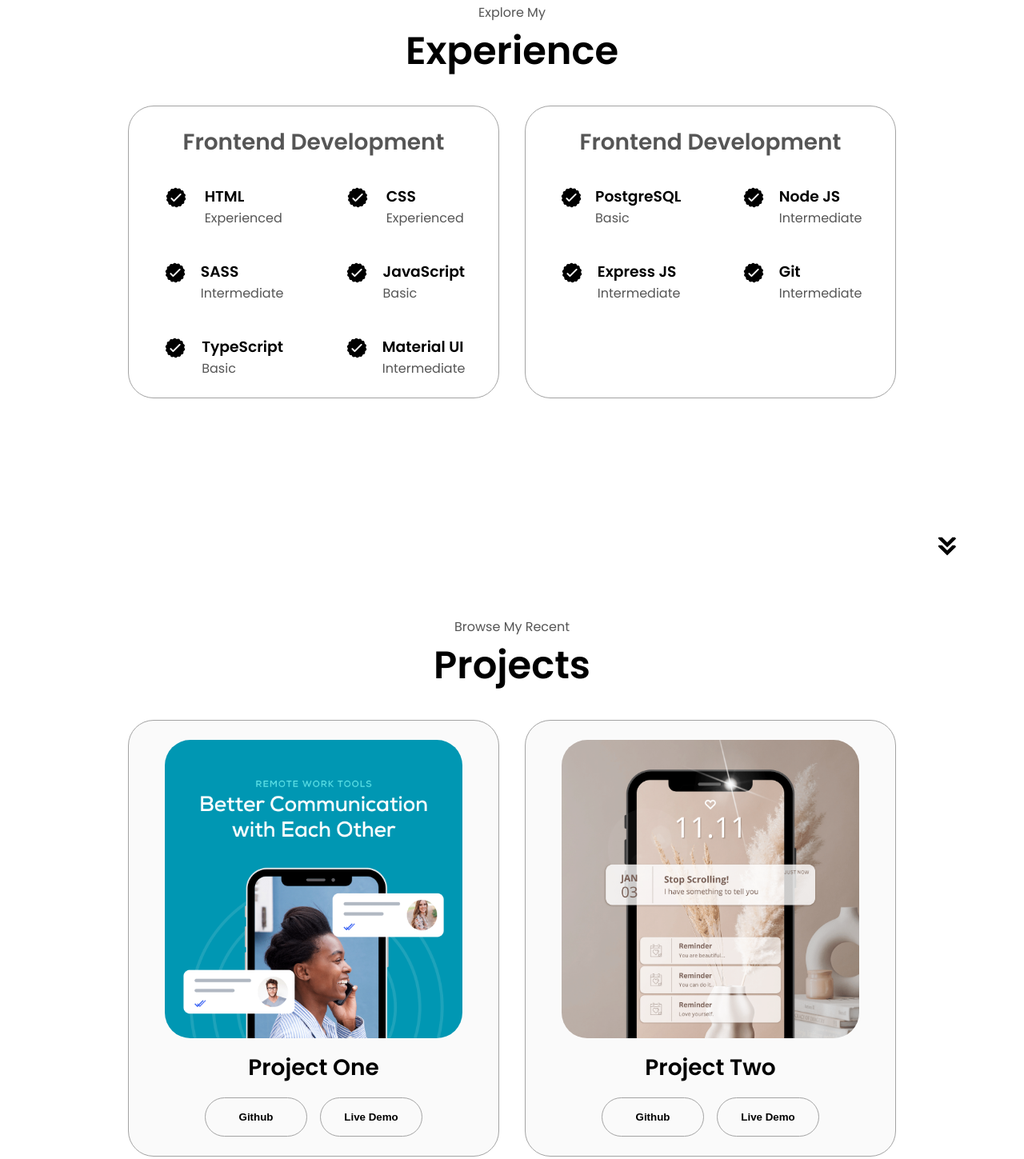
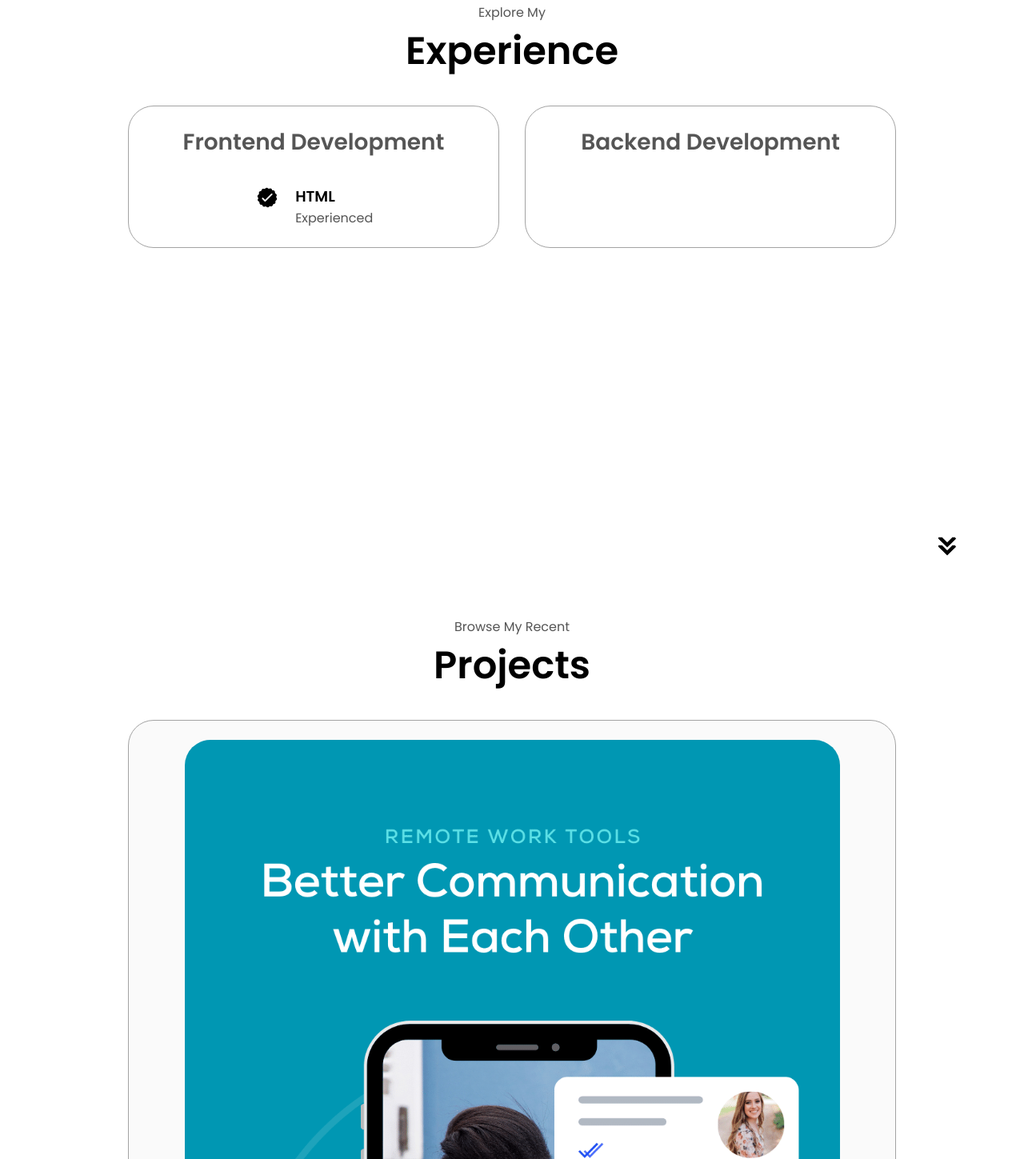
Before and after one commit to LaughingJosh/My-Website, a plain HTML site: page index.html in a window 1280 px wide. Shown: the part 1693-3142 px from the top of the page at 80% size. Drawn offline with Linux system fonts and the light colour scheme.

Commit message:
Update index.html

```diff
--- a/index.html
+++ b/index.html
@@ -45,10 +45,7 @@
             <h1 class="title">John Doe</h1>
             <p class="section__text__p2">Frontend Developer</p>
             <div class="btn-container">
-          <button
-            class="btn btn-color-2"
-            onclick="window.open('./assets/resume-example.pdf')"
-          >
+                <button class="btn btn-color-2" onclick="window.open('./assets/resume-example.pdf')">
                     Download CV
                 </button>
                 <button class="btn btn-color-1" onclick="location.href='./#contact'">
@@ -56,18 +53,8 @@
                 </button>
             </div>
             <div id="socials-container">
-          <img
-            src="./assets/linkedin.png"
-            alt="My LinkedIn profile"
-            class="icon"
-            onclick="location.href='https://linkedin.com/'"
-          />
-          <img
-            src="./assets/github.png"
-            alt="My Github profile"
-            class="icon"
-            onclick="location.href='https://github.com/'"
-          />
+                <img src="./assets/linkedin.png" alt="My LinkedIn profile" class="icon" onclick="location.href='https://linkedin.com/'" />
+                <img src="./assets/github.png" alt="My Github profile" class="icon" onclick="location.href='https://github.com/'" />
             </div>
         </div>
     </section>
@@ -76,51 +63,29 @@
         <h1 class="title">About Me</h1>
         <div class="section-container">
             <div class="section__pic-container">
-          <img
-            src="./assets/about-pic.png"
-            alt="Profile picture"
-            class="about-pic"
-          />
+                <img src="./assets/about-pic.png" alt="Profile picture" class="about-pic" />
             </div>
             <div class="about-details-container">
                 <div class="about-containers">
                     <div class="details-container">
-              <img
-                src="./assets/experience.png"
-                alt="Experience icon"
-                class="icon"
-              />
+                        <img src="./assets/experience.png" alt="Experience icon" class="icon" />
                         <h3>Experience</h3>
                         <p>2+ years <br />Frontend Development</p>
                     </div>
                     <div class="details-container">
-              <img
-                src="./assets/education.png"
-                alt="Education icon"
-                class="icon"
-              />
+                        <img src="./assets/education.png" alt="Education icon" class="icon" />
                         <h3>Education</h3>
                         <p>B.Sc. Bachelors Degree<br />M.Sc. Masters Degree</p>
                     </div>
                 </div>
                 <div class="text-container">
                     <p>
-              Lorem ipsum dolor sit amet consectetur adipisicing elit. Hic quis
-              reprehenderit et laborum, rem, dolore eum quod voluptate
-              exercitationem nobis, nihil esse debitis maxime facere minus sint
-              delectus velit in eos quo officiis explicabo deleniti dignissimos.
-              Eligendi illum libero dolorum cum laboriosam corrupti quidem,
-              reiciendis ea magnam? Nulla, impedit fuga!
+                        Lorem ipsum dolor sit amet consectetur adipisicing elit. Hic quis reprehenderit et laborum, rem, dolore eum quod voluptate exercitationem nobis, nihil esse debitis maxime facere minus sint delectus velit in eos quo officiis explicabo deleniti dignissimos. Eligendi illum libero dolorum cum laboriosam corrupti quidem, reiciendis ea magnam? Nulla, impedit fuga!
                     </p>
                 </div>
             </div>
         </div>
-      <img
-        src="./assets/arrow.png"
-        alt="Arrow icon"
-        class="icon arrow"
-        onclick="location.href='./#experience'"
-      />
+        <img src="./assets/arrow.png" alt="Arrow icon" class="icon arrow" onclick="location.href='./#experience'" />
     </section>
     <section id="experience">
         <p class="section__text__p1">Explore My</p>
@@ -131,130 +96,24 @@
                     <h2 class="experience-sub-title">Frontend Development</h2>
                     <div class="article-container">
                         <article>
-                <img
-                  src="./assets/checkmark.png"
-                  alt="Experience icon"
-                  class="icon"
-                />
+                            <img src="./assets/checkmark.png" alt="Experience icon" class="icon" />
                             <div>
                                 <h3>HTML</h3>
                                 <p>Experienced</p>
                             </div>
                         </article>
-              <article>
-                <img
-                  src="./assets/checkmark.png"
-                  alt="Experience icon"
-                  class="icon"
-                />
-                <div>
-                  <h3>CSS</h3>
-                  <p>Experienced</p>
-                </div>
-              </article>
-              <article>
-                <img
-                  src="./assets/checkmark.png"
-                  alt="Experience icon"
-                  class="icon"
-                />
-                <div>
-                  <h3>SASS</h3>
-                  <p>Intermediate</p>
-                </div>
-              </article>
-              <article>
-                <img
-                  src="./assets/checkmark.png"
-                  alt="Experience icon"
-                  class="icon"
-                />
-                <div>
-                  <h3>JavaScript</h3>
-                  <p>Basic</p>
-                </div>
-              </article>
-              <article>
-                <img
-                  src="./assets/checkmark.png"
-                  alt="Experience icon"
-                  class="icon"
-                />
-                <div>
-                  <h3>TypeScript</h3>
-                  <p>Basic</p>
-                </div>
-              </article>
-              <article>
-                <img
-                  src="./assets/checkmark.png"
-                  alt="Experience icon"
-                  class="icon"
-                />
-                <div>
-                  <h3>Material UI</h3>
-                  <p>Intermediate</p>
-                </div>
-              </article>
+                        <!-- Ajoute les autres compétences ici -->
                     </div>
                 </div>
                 <div class="details-container">
-            <h2 class="experience-sub-title">Frontend Development</h2>
+                    <h2 class="experience-sub-title">Backend Development</h2>
                     <div class="article-container">
-              <article>
-                <img
-                  src="./assets/checkmark.png"
-                  alt="Experience icon"
-                  class="icon"
-                />
-                <div>
-                  <h3>PostgreSQL</h3>
-                  <p>Basic</p>
-                </div>
-              </article>
-              <article>
-                <img
-                  src="./assets/checkmark.png"
-                  alt="Experience icon"
-                  class="icon"
-                />
-                <div>
-                  <h3>Node JS</h3>
-                  <p>Intermediate</p>
-                </div>
-              </article>
-              <article>
-                <img
-                  src="./assets/checkmark.png"
-                  alt="Experience icon"
-                  class="icon"
-                />
-                <div>
-                  <h3>Express JS</h3>
-                  <p>Intermediate</p>
-                </div>
-              </article>
-              <article>
-                <img
-                  src="./assets/checkmark.png"
-                  alt="Experience icon"
-                  class="icon"
-                />
-                <div>
-                  <h3>Git</h3>
-                  <p>Intermediate</p>
-                </div>
-              </article>
+                        <!-- Ajoute les compétences de développement backend ici -->
                     </div>
                 </div>
             </div>
         </div>
-      <img
-        src="./assets/arrow.png"
-        alt="Arrow icon"
-        class="icon arrow"
-        onclick="location.href='./#projects'"
-      />
+        <img src="./assets/arrow.png" alt="Arrow icon" class="icon arrow" onclick="location.href='./#projects'" />
     </section>
     <section id="projects">
         <p class="section__text__p1">Browse My Recent</p>
@@ -263,103 +122,29 @@
             <div class="about-containers">
                 <div class="details-container color-container">
                     <div class="article-container">
-              <img
-                src="./assets/project-1.png"
-                alt="Project 1"
-                class="project-img"
-              />
+                        <img src="./assets/project-1.png" alt="Project 1" class="project-img" />
                     </div>
                     <h2 class="experience-sub-title project-title">Project One</h2>
                     <div class="btn-container">
-              <button
-                class="btn btn-color-2 project-btn"
-                onclick="location.href='https://github.com/'"
-              >
-                Github
-              </button>
-              <button
-                class="btn btn-color-2 project-btn"
-                onclick="location.href='https://github.com/'"
-              >
-                Live Demo
-              </button>
+                        <button class="btn btn-color-2 project-btn" onclick="location.href='https://github.com/'">Github</button>
+                        <button class="btn btn-color-2 project-btn" onclick="location.href='https://github.com/'">Live Demo</button>
                     </div>
                 </div>
-          <div class="details-container color-container">
-            <div class="article-container">
-              <img
-                src="./assets/project-2.png"
-                alt="Project 2"
-                class="project-img"
-              />
-            </div>
-            <h2 class="experience-sub-title project-title">Project Two</h2>
-            <div class="btn-container">
-              <button
-                class="btn btn-color-2 project-btn"
-                onclick="location.href='https://github.com/'"
-              >
-                Github
-              </button>
-              <button
-                class="btn btn-color-2 project-btn"
-                onclick="location.href='https://github.com/'"
-              >
-                Live Demo
-              </button>
+                <!-- Ajoute les autres projets ici -->
             </div>
         </div>
-          <div class="details-container color-container">
-            <div class="article-container">
-              <img
-                src="./assets/project-3.png"
-                alt="Project 3"
-                class="project-img"
-              />
-            </div>
-            <h2 class="experience-sub-title project-title">Project Three</h2>
-            <div class="btn-container">
-              <button
-                class="btn btn-color-2 project-btn"
-                onclick="location.href='https://github.com/'"
-              >
-                Github
-              </button>
-              <button
-                class="btn btn-color-2 project-btn"
-                onclick="location.href='https://github.com/'"
-              >
-                Live Demo
-              </button>
-            </div>
-          </div>
-        </div>
-      </div>
-      <img
-        src="./assets/arrow.png"
-        alt="Arrow icon"
-        class="icon arrow"
-        onclick="location.href='./#contact'"
-      />
+        <img src="./assets/arrow.png" alt="Arrow icon" class="icon arrow" onclick="location.href='./#contact'" />
     </section>
     <section id="contact">
         <p class="section__text__p1">Get in Touch</p>
         <h1 class="title">Contact Me</h1>
         <div class="contact-info-upper-container">
             <div class="contact-info-container">
-          <img
-            src="./assets/email.png"
-            alt="Email icon"
-            class="icon contact-icon email-icon"
-          />
+                <img src="./assets/email.png" alt="Email icon" class="icon contact-icon email-icon" />
                 <p><a href="mailto:examplemail@gmail.com">Example@gmail.com</a></p>
             </div>
             <div class="contact-info-container">
-          <img
-            src="./assets/linkedin.png"
-            alt="LinkedIn icon"
-            class="icon contact-icon"
-          />
+                <img src="./assets/linkedin.png" alt="LinkedIn icon" class="icon contact-icon" />
                 <p><a href="https://www.linkedin.com">LinkedIn</a></p>
             </div>
         </div>
```
Lines whose indentation alone changed are shown as unchanged.
